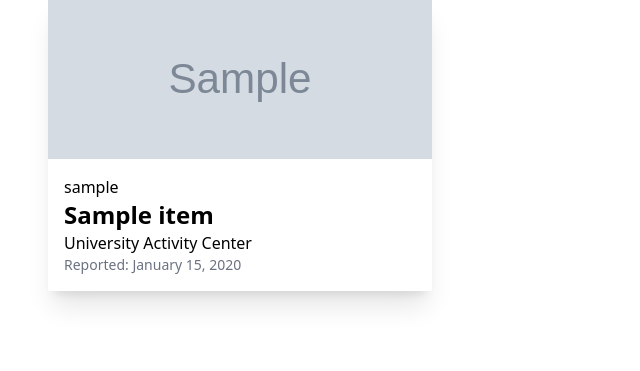
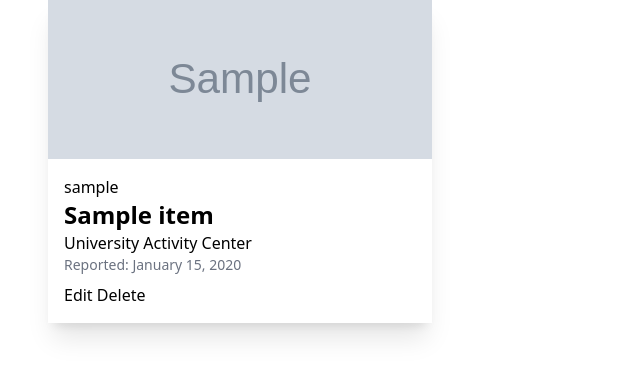
Before and after one commit to amyr11/harifind-v3, a Django app: a page that uses harifind_app/templates/view-user.html in a window 1280 px wide. Shown: the part 677-1048 px from the top of the page, without its empty margins (0-640 px from the left). Before the commit the page ends 983 px from the top, so only its background shows below. Run offline with Django 5.2, Linux system fonts and the light colour scheme; a user stored in the database is signed in; tables that the repository leaves empty hold one stand-in row (values such as "Sample post"); grey boxes marked "Sample" are stand-in pictures; some libraries are stand-ins or nearby versions.

Commit message:
Added EDIT AND DELETE BUTTON

```diff
--- a/harifind_app/templates/view-user.html
+++ b/harifind_app/templates/view-user.html
@@ -60,7 +60,6 @@
         <div class="grid grid-cols-1 md:grid-cols-2 lg:grid-cols-3 gap-4">
             {% for item in viewing_user.reported_items.all %}
             {% if item.type == "Lost" %}
-            <a class="no-underline block" href="{% url 'view_item' item.id %}">
             <div class="card card-compact bg-base-100 max-w-96 shadow-xl transform transition-transform duration-150 hover:scale-105">
                 <figure class="m-0">
                     <img class="w-full h-40 object-cover" src="{{ item.image.url }}" alt="{{ item.name }}" />
@@ -70,9 +69,14 @@
                     <h2 class="text-2xl font-bold">{{ item.name }}</h2>
                     <p class="m-0">{{ item.location }}</p>
                     <p class="m-0 text-sm text-gray-500">Reported: {{ item.date|date:"F d, Y" }}</p>
+                    {% if viewing_user == item.user %}
+                    <div class="card-actions justify-end mt-2">
+                        <a href="{% url 'edit_item' item.id %}" class="btn btn-sm btn-primary">Edit</a>
+                        <a href="{% url 'delete_item' item.id %}" class="btn btn-sm btn-error" onclick="return confirmDelete()">Delete</a>
+                    </div>
+                    {% endif %}
                 </div>
             </div>
-            </a>
             {% endif %}
             {% endfor %}
         </div>
@@ -83,7 +87,6 @@
         <div class="grid grid-cols-1 md:grid-cols-2 lg:grid-cols-3 gap-4">
             {% for item in viewing_user.reported_items.all %}
             {% if item.type == "Found" %}
-            <a class="no-underline block" href="{% url 'view_item' item.id %}">
             <div class="card card-compact bg-base-100 max-w-96 shadow-xl transform transition-transform duration-150 hover:scale-105">
                 <figure class="m-0">
                     <img class="w-full h-40 object-cover" src="{{ item.image.url }}" alt="{{ item.name }}" />
@@ -93,9 +96,14 @@
                     <h2 class="text-2xl font-bold">{{ item.name }}</h2>
                     <p class="m-0">{{ item.location }}</p>
                     <p class="m-0 text-sm text-gray-500">Reported: {{ item.date|date:"F d, Y" }}</p>
+                    {% if viewing_user == item.user %}
+                    <div class="card-actions justify-end mt-2">
+                        <a href="{% url 'edit_item' item.id %}" class="btn btn-sm btn-primary">Edit</a>
+                        <a href="{% url 'delete_item' item.id %}" class="btn btn-sm btn-error" onclick="return confirmDelete()">Delete</a>
+                    </div>
+                    {% endif %}
                 </div>
             </div>
-            </a>
             {% endif %}
             {% endfor %}
         </div>
```
Lines whose indentation alone changed are shown as unchanged.
